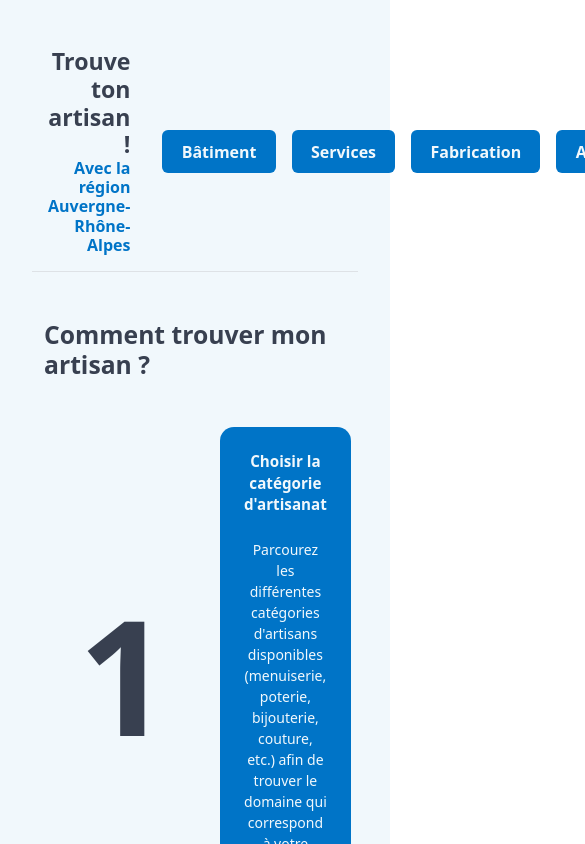
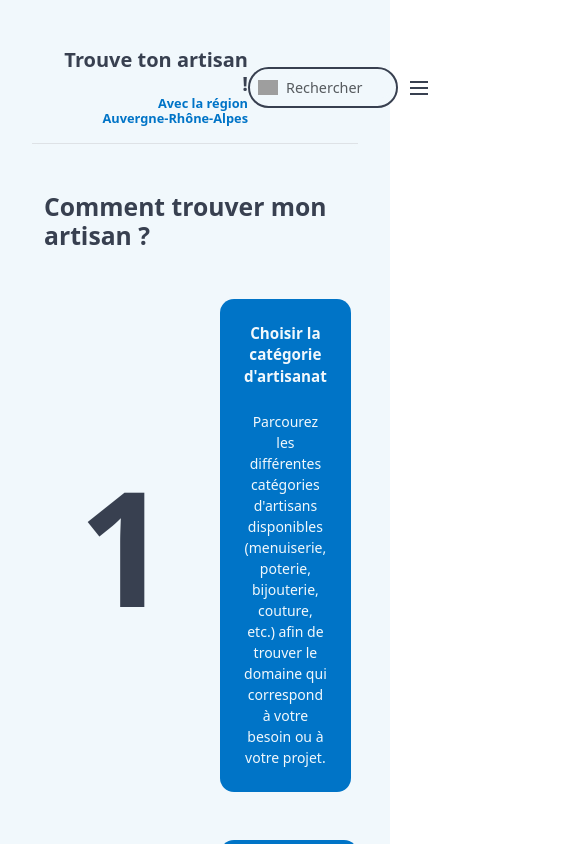
Before and after one commit to DylanPEUA/artisans-app, a React app in the folder frontend/: page / in a window 390 px wide. Shown: the top 844 px of the page, 585 px wide, since content can reach past the window. Built offline with nearby package versions, Linux system fonts and the light colour scheme; grey boxes are pictures that could not be loaded; the HTML template or start-up script is replaced by a standard one.

Commit message:
Fix header, responsive no, headerv2

```diff
--- a/frontend/src/App.css
+++ b/frontend/src/App.css
@@ -4,7 +4,10 @@
   margin: 0 auto;
   padding: 2rem;
   background-color: #F1F8FC;
-  h2{ color: #384050}
+}
+
+#root h2 {
+  color: #384050;
 }
 
 /* ==================== BOUTONS ==================== */
--- a/frontend/src/components/Header.jsx
+++ b/frontend/src/components/Header.jsx
@@ -1,52 +1,112 @@
 import React, { useState } from 'react';
 
 export default function Header() {
+  // Éléments du menu de navigation
   const menuItems = ['Bâtiment', 'Services', 'Fabrication', 'Alimentation'];
+
+  // Suggestions de recherche prédéfinies
   const searchSuggestions = ['Alix Marchand', 'Martin Lefen', 'Jeanne Peau', 'Alain Gerter', 'Lara Picart'];
+
+  // États pour gérer l'affichage et la valeur de la barre de recherche
   const [showSuggestions, setShowSuggestions] = useState(false);
   const [searchValue, setSearchValue] = useState('');
 
+  // État pour gérer l'affichage du menu hamburger
+  const [showMenu, setShowMenu] = useState(false);
+
+  // Affiche les suggestions au focus de l'input
   const handleSearchFocus = () => {
     setShowSuggestions(true);
   };
 
+  // Cache les suggestions au blur de l'input (avec délai pour éviter le flickering)
   const handleSearchBlur = () => {
     setTimeout(() => setShowSuggestions(false), 200);
   };
 
+  // Remplir l'input avec la suggestion cliquée et cache la liste
   const handleSuggestionClick = (suggestion) => {
     setSearchValue(suggestion);
     setShowSuggestions(false);
   };
 
   return (
+    <>
+      {/* Header principal */}
       <header className="d-flex align-items-center justify-content-between p-3 border-bottom">
+        <LogoSection />
+        <DesktopMenu menuItems={menuItems} />
+        <SearchBar
+          searchValue={searchValue}
+          searchSuggestions={searchSuggestions}
+          showSuggestions={showSuggestions}
+          onFocus={handleSearchFocus}
+          onBlur={handleSearchBlur}
+          onChange={(e) => setSearchValue(e.target.value)}
+          onSuggestionClick={handleSuggestionClick}
+        />
+        <HamburgerButton showMenu={showMenu} setShowMenu={setShowMenu} />
+      </header>
 
-      {/* Logo */}
-      <div className="d-flex flex-column text-end pe-3" style={{ lineHeight: '1.2' }}>
-        <h1 className="h3 mb-0 fw-bolder" style={{ color: '#384050' }}>
+      {/* Menu mobile déroulant */}
+      {showMenu && <MobileMenu menuItems={menuItems} setShowMenu={setShowMenu} />}
+    </>
+  );
+}
+
+// ==================== COMPOSANTS ====================
+
+// Composant du logo
+function LogoSection() {
+  return (
+    <div className="d-flex flex-column text-end ps-3" style={{ lineHeight: '1.2', minWidth: '200px' }}>
+      <h1 className="h5 mb-0 fw-bolder" style={{ color: '#384050' }}>
         Trouve ton artisan !
       </h1>
-        <p className="mb-0 fw-bolder" style={{ color: '#0074C7' }}>
+      <p className="mb-0 fw-bolder" style={{ color: '#0074C7', fontSize: '0.8rem' }}>
         Avec la région<br />Auvergne-Rhône-Alpes
       </p>
     </div>
+  );
+}
 
-      {/* Menu */}
-      <nav className='d-flex align-items-center justify-content-center gap-3 p-3 flex-grow-1'>
+// Menu desktop
+function DesktopMenu({ menuItems }) {
+  return (
+    <nav className="d-none d-md-flex align-items-center justify-content-center gap-3 p-3 flex-grow-1">
       {menuItems.map((item) => (
         <button
           key={item}
           className="btn-custom"
+          aria-label={`Catégorie ${item}`}
         >
           {item}
         </button>
       ))}
     </nav>
+  );
+}
 
-      {/* Search bar */}
-      <div className="position-relative" style={{ minWidth: '200px' }}>
-        <div className="d-flex align-items-center gap-2 p-2 border rounded bg-white">
+// Barre de recherche
+function SearchBar({
+  searchValue,
+  searchSuggestions,
+  showSuggestions,
+  onFocus,
+  onBlur,
+  onChange,
+  onSuggestionClick
+}) {
+  return (
+    <div className="position-relative" style={{ minWidth: '150px', maxWidth: '250px' }}>
+      <div
+        className="d-flex align-items-center gap-2 p-2"
+        style={{
+          borderRadius: '25px',
+          border: '2px solid #384050',
+          backgroundColor: '#F1F8FC'
+        }}
+      >
         <img
           src="https://img.icons8.com/ios-glyphs/30/000000/search--v1.png"
           alt="Icône de recherche"
@@ -56,22 +116,22 @@ export default function Header() {
           type="text"
           className="form-control border-0 p-0"
           placeholder="Rechercher"
-            aria-label="Rechercher"
-            onFocus={handleSearchFocus}
-            onBlur={handleSearchBlur}
+          style={{ backgroundColor: '#F1F8FC', fontSize: '0.9rem' }}
+          onFocus={onFocus}
+          onBlur={onBlur}
           value={searchValue}
-            onChange={(e) => setSearchValue(e.target.value)}
+          onChange={onChange}
         />
       </div>
 
-        {/* Suggestions dropdown */}
+      {/* Liste des suggestions */}
       {showSuggestions && (
         <ul className="list-group position-absolute w-100 mt-2" style={{ zIndex: 1000 }}>
           {searchSuggestions.map((suggestion) => (
             <li
               key={suggestion}
               className="list-group-item"
-                onMouseDown={() => handleSuggestionClick(suggestion)}
+              onMouseDown={() => onSuggestionClick(suggestion)}
               style={{ cursor: 'pointer' }}
             >
               {suggestion}
@@ -80,8 +140,43 @@ export default function Header() {
         </ul>
       )}
     </div>
-
-    </header>
-
   );
 }
+
+// Bouton hamburger
+function HamburgerButton({ showMenu, setShowMenu }) {
+  return (
+    <button
+      className="d-md-none btn btn-link ms-2 p-0"
+      onClick={() => setShowMenu(!showMenu)}
+      aria-label="Menu de navigation"
+      style={{ color: '#384050', textDecoration: 'none' }}
+    >
+      <svg width="24" height="24" viewBox="0 0 24 24" fill="none" stroke="currentColor" strokeWidth="2">
+        <line x1="3" y1="6" x2="21" y2="6"></line>
+        <line x1="3" y1="12" x2="21" y2="12"></line>
+        <line x1="3" y1="18" x2="21" y2="18"></line>
+      </svg>
+    </button>
+  );
+}
+
+// Menu mobile
+function MobileMenu({ menuItems, setShowMenu }) {
+  return (
+    <nav className="d-md-none w-100" style={{ backgroundColor: '#F1F8FC', borderBottom: '2px solid #384050' }}>
+      <div className="d-flex flex-column gap-2 p-3">
+        {menuItems.map((item) => (
+          <button
+            key={item}
+            className="btn-custom w-100"
+            aria-label={`Catégorie ${item}`}
+            onClick={() => setShowMenu(false)}
+          >
+            {item}
+          </button>
+        ))}
+      </div>
+    </nav>
+  );
+}
```
Lines whose indentation alone changed are shown as unchanged.
